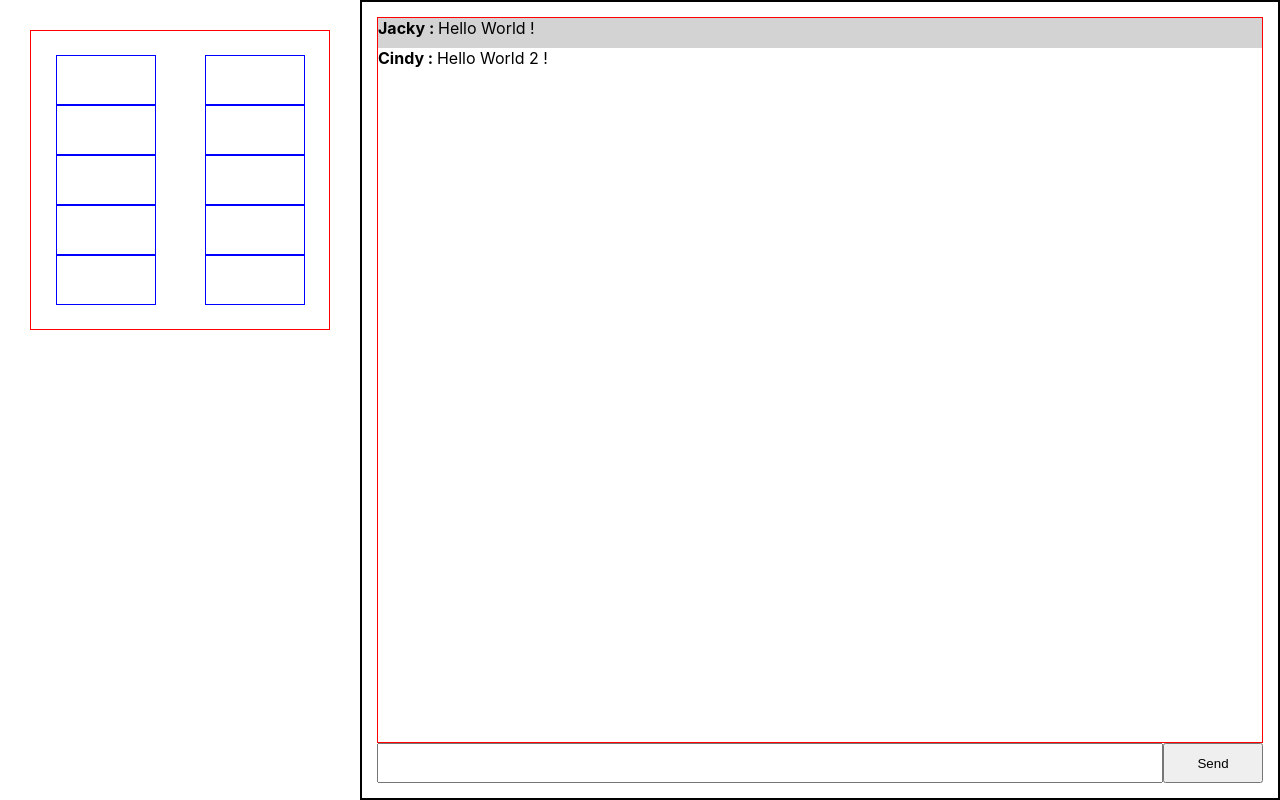
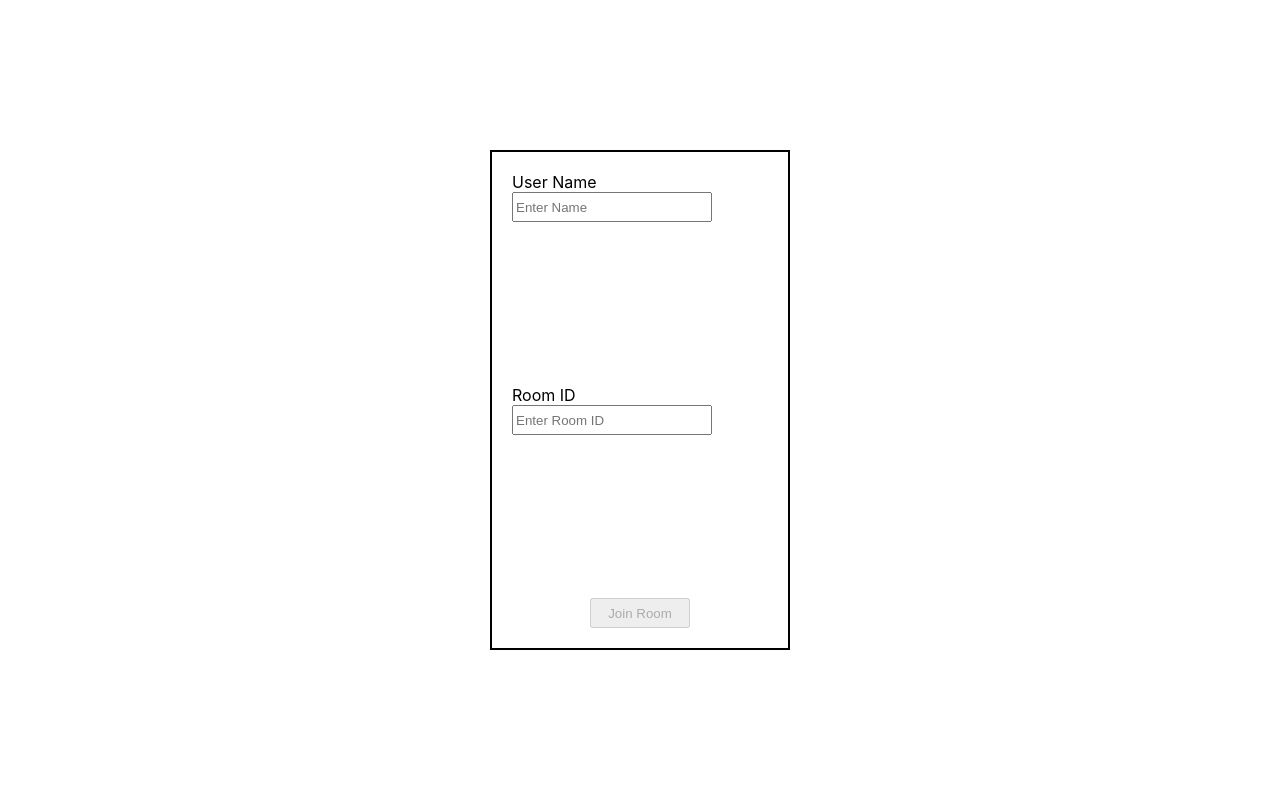
Before and after one commit to jackytsheng/imposter, a React (Create React App) app: page / in a window 1280 px wide. Built offline with nearby package versions, Linux system fonts and the light colour scheme.

Commit message:
added login functionality

```diff
--- a/package.json
+++ b/package.json
@@ -9,7 +9,7 @@
     "react": "^16.13.1",
     "react-dom": "^16.13.1",
     "react-scripts": "3.4.3",
-    "react-socket-io": "^0.2.5",
+    "socket.io-client": "^3.0.5",
     "styled-components": "^5.2.0"
   },
   "scripts": {
--- a/src/App.jsx
+++ b/src/App.jsx
@@ -1,5 +1,49 @@
 import React from 'react';
 import Page from './layout/Page';
+import io from "socket.io-client";
+import Login from './layout/Login';
 
+const IP = '192.168.0.13'
+const ServerIP = IP || "localhost";
+const socket = io(`http://${ServerIP}:3010`);
 
-export default () => <Page/> ;
+class App extends React.Component{
+  constructor(props){
+    super(props);
+    this.state ={
+      login:false,
+      username: "",
+      room: "",
+    }
+    this.setLoginDetail = this.setLoginDetail.bind(this);
+    this.sendMessageToServer = this.sendMessageToServer.bind(this);
+  }
+
+  componentDidMount(){
+    // socket.on("message", (message) => {
+    //   console.log("connection established");
+    //   console.log("server says:", message);
+    // });
+
+  }
+  setLoginDetail(username,room){
+    this.setState({
+      login:true,username,room,
+    },this.connectToSocket)
+  }
+  connectToSocket(){
+    const {username,room} = this.state;
+    socket.emit("joinRoom", { username, room });
+
+  }
+  sendMessageToServer(message){
+    console.log("I am sending message to server")
+    socket.emit("chatMessage",message);
+  }
+  render(){
+    const {login} = this.state;
+    return login ? <Page sendMessageToServer={this.sendMessageToServer} /> : <Login setLoginDetail={this.setLoginDetail}/>
+  }
+}
+
+export default App;
--- a/src/components/InputField.jsx
+++ b/src/components/InputField.jsx
@@ -30,8 +30,11 @@ class MessageForm extends React.Component {
   }
 
   handleSubmit(event) {
+    event.preventDefault();
     console.log("Submitted: " + this.state.value);
-    event.preventDefault();
+    this.props.sendMessageToServer(this.state.value);
+    this.setState({value:""});
+
   }
 
   render() {
@@ -50,6 +53,6 @@ class MessageForm extends React.Component {
   }
 }
 
-export default () => (
-    <MessageForm/>
+export default (props) => (
+    <MessageForm {...props}/>
 );
--- /dev/null
+++ b/src/components/LoginForm.jsx
@@ -0,0 +1,93 @@
+import React from "react";
+import styled from "styled-components";
+
+const LoginContainer = styled.form`
+  width: 300px;
+  height: 500px;
+  padding: 20px;
+  border:solid 2px black;
+  display: flex;
+  flex-direction:column;
+  justify-content:space-between;
+  align-items:center;
+
+`;
+
+const InputField = styled.input`
+  width: 200px;
+  height: 30px;
+`;
+
+const SubmitBtn = styled.button`
+  width:100px;
+  height:30px;
+  cursor:pointer;
+`
+
+class LoginForm extends React.Component {
+  constructor(props) {
+    super(props);
+    this.state = { username: "", room: "" };
+
+    this.handleChangeRoomID = this.handleChangeRoomID.bind(this);
+    this.handleChangeUserName = this.handleChangeUserName.bind(this);
+    this.handleSubmit = this.handleSubmit.bind(this);
+  }
+
+  handleChangeUserName(event) {
+    this.setState({ username: event.target.value });
+  }
+  handleChangeRoomID(event) {
+    this.setState({ room: event.target.value });
+  }
+
+  handleSubmit(event) {
+    const {username,room} = this.state;
+    event.preventDefault();
+    console.log(`${username} joined room ${room}`);
+    this.props.setLoginDetail(this.state.username,this.state.room);
+    this.setState({ username: "", room: "" });
+  }
+
+  render() {
+    const {username,room} = this.state;
+    return (
+      <LoginContainer onSubmit={this.handleSubmit}>
+        <div>
+          <label htmlFor="username">User Name</label>
+          <InputField
+            type="text"
+            id="username"
+            placeholder="Enter Name"
+            value={username}
+            onChange={this.handleChangeUserName}
+          />
+        </div>
+        <div>
+          <label htmlFor="roomID">Room ID</label>
+          <InputField
+            type="text"
+            id="roomID"
+            placeholder="Enter Room ID"
+            value={room}
+            onChange={this.handleChangeRoomID}
+          />
+        </div>
+        <SubmitBtn
+          type="submit"
+          value="Submit"
+          disabled={
+            !this.state.room ||
+            !this.state.username ||
+            !this.state.username.trim() ||
+            !this.state.room.trim()
+          }
+        >
+          Join Room
+        </SubmitBtn>
+      </LoginContainer>
+    );
+  }
+}
+
+export default (props) => <LoginForm {...props} />;
--- a/src/layout/ChatScreen.jsx
+++ b/src/layout/ChatScreen.jsx
@@ -13,8 +13,8 @@ const ChatWrapper = styled.div`
 `
 
 
-export default () =>
+export default (props) =>
   <ChatWrapper>
-    <ChatSpace/>
-    <InputField/>
+    <ChatSpace {...props}/>
+    <InputField {...props}/>
   </ChatWrapper>
--- /dev/null
+++ b/src/layout/Login.jsx
@@ -0,0 +1,20 @@
+import React from "react";
+import styled from "styled-components";
+import LoginForm from "../components/LoginForm";
+
+const LoginWrapper = styled.div`
+  position: fixed;
+  top: 0;
+  bottom: 0;
+  right: 0;
+  left: 0;
+  display: flex;
+  justify-content:center;
+  align-items:center;
+`;
+
+export default (props) => (
+  <LoginWrapper>
+    <LoginForm {...props} />
+  </LoginWrapper>
+);
--- a/src/layout/Page.jsx
+++ b/src/layout/Page.jsx
@@ -12,8 +12,9 @@ const PageLayout = styled.div`
 
 `
 
-export default () =>
-  <PageLayout >
-    <GameLobby/>
-    <ChatScreen/>
-  </PageLayout >
+export default (props) => (
+  <PageLayout>
+    <GameLobby {...props}/>
+    <ChatScreen {...props}/>
+  </PageLayout>
+);
```
Also changed, not shown: 1 other file (tests, documents, lock files or other folders).
